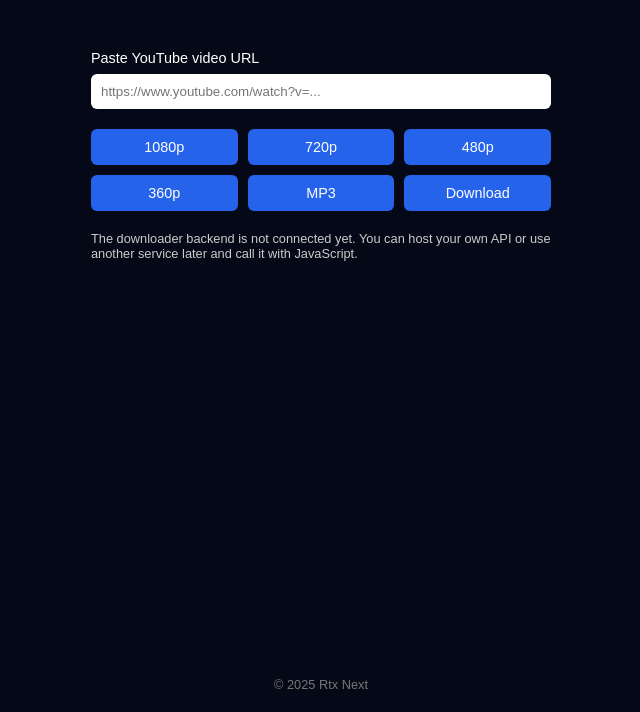
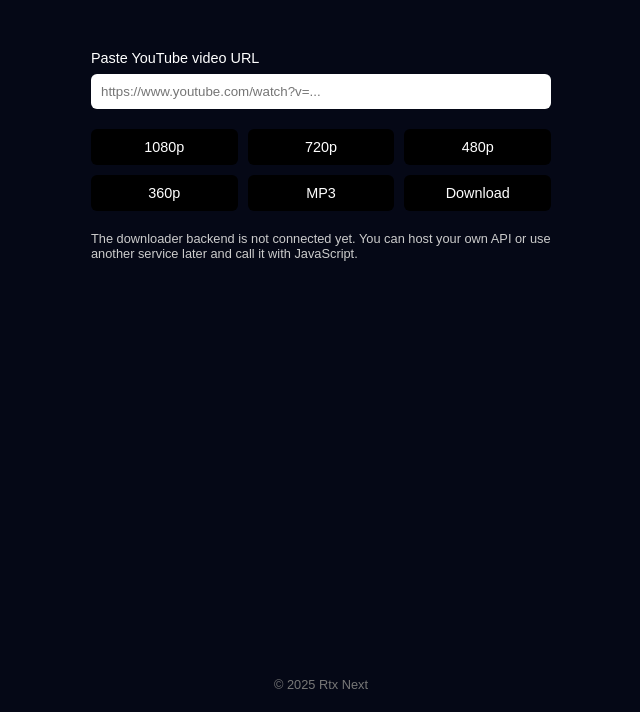
Before and after one commit to nishantgaming4050-sys/rtx-next, a plain HTML site: page index.html in a window 1280 px wide. Shown: the part 88-800 px from the top of the page, without its empty margins (319-959 px from the left). Drawn offline with Linux system fonts and the light colour scheme.

Commit message:
Update index.html

```diff
--- a/index.html
+++ b/index.html
@@ -57,14 +57,16 @@
   padding: 10px;
   border-radius: 6px;
   border: none;
-      background: #2563eb;
-      color: #fff;
+  background: #000000;     /* black button */
+  color: #ffffff;           /* white text */
   cursor: pointer;
   font-size: 0.9rem;
 }
 button:hover {
-      background: #1d4ed8;
+  background: #222222;      /* dark gray on hover */
 }
+
+
     .note {
       font-size: 0.8rem;
       color: #ccc;
```
Lines whose indentation alone changed are shown as unchanged.
